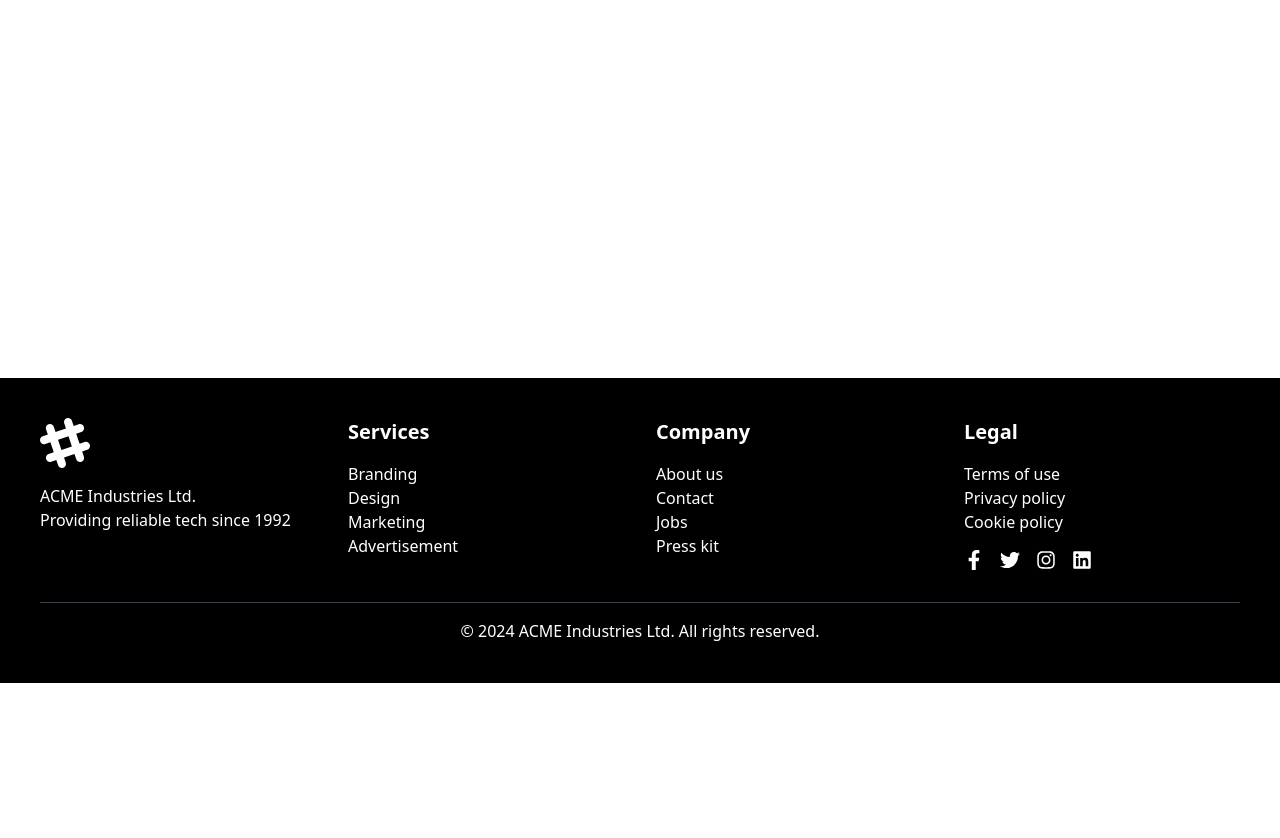
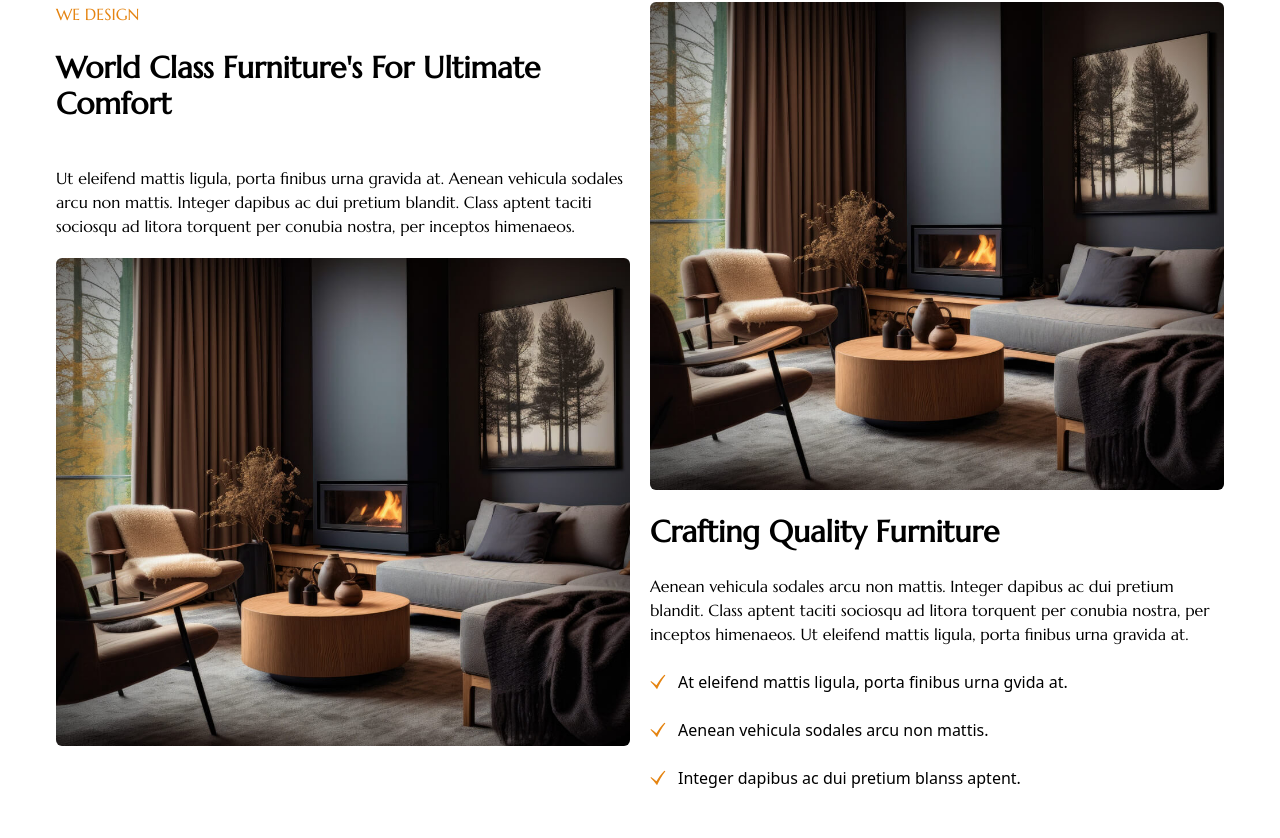
Before and after one commit to J-sense/CozyCorners, a React (Vite) app: page /about in a window 1280 px wide. Shown: the part 422-1260 px from the top of the page. Before the commit the page ends 1105 px from the top, so only its background shows below. Built offline with nearby package versions, Linux system fonts and the light colour scheme.

Commit message:
add to car

```diff
--- /dev/null
+++ b/src/components/ui/about/WeDesign.jsx
@@ -0,0 +1,54 @@
+import React from "react";
+import Headline from "../../shared/Headline";
+import img1 from "/aboutone.jpg";
+import { GiCheckMark } from "react-icons/gi";
+
+
+const WeDesign = () => {
+  return (
+    <div className="grid md:grid-cols-2 gap-5">
+      <div className="space-y-6">
+        <h1>
+          <h1 className="uppercase font-bannerfont text-primary font-base">
+            We design
+          </h1>
+          <Headline>World Class Furniture's For Ultimate Comfort</Headline>
+          <p className="font-bannerfont my-5">
+            Ut eleifend mattis ligula, porta finibus urna gravida at. Aenean
+            vehicula sodales arcu non mattis. Integer dapibus ac dui pretium
+            blandit. Class aptent taciti sociosqu ad litora torquent per conubia
+            nostra, per inceptos himenaeos.
+          </p>
+          <img src={img1} alt="" className="rounded-md" />
+        </h1>
+      </div>
+      <div>
+        <img src={img1} alt="" className="rounded-md"/>
+        <Headline>Crafting Quality Furniture</Headline>
+        <p className="font-bannerfont">
+          Aenean vehicula sodales arcu non mattis. Integer dapibus ac dui
+          pretium blandit. Class aptent taciti sociosqu ad litora torquent per
+          conubia nostra, per inceptos himenaeos. Ut eleifend mattis ligula,
+          porta finibus urna gravida at.
+        </p>
+        <ul className="my-6 space-y-6 text-black">
+          <li className="flex gap-3 items-center">
+            <GiCheckMark className="text-primary" />{" "}
+            <span>At eleifend mattis ligula, porta finibus urna gvida at.</span>
+          </li>
+          <li className="flex gap-3 items-center">
+            <GiCheckMark className="text-primary" />{" "}
+            <span>Aenean vehicula sodales arcu non mattis.
+            </span>
+          </li>
+          <li className="flex gap-3 items-center">
+            <GiCheckMark className="text-primary" />{" "}
+            <span>Integer dapibus ac dui pretium blanss aptent.</span>
+          </li>
+        </ul>
+      </div>
+    </div>
+  );
+};
+
+export default WeDesign;
--- a/src/pages/main/About.jsx
+++ b/src/pages/main/About.jsx
@@ -1,7 +1,10 @@
-import React from 'react'
-import bannerimg from"../../assets/assets/about.jpg"
-import Headline from '../../components/shared/Headline'
-import Products from '../../components/ui/Products'
+import React from "react";
+import bannerimg from "../../assets/assets/about.jpg";
+import Headline from "../../components/shared/Headline";
+import Products from "../../components/ui/Products";
+import WeDesign from "../../components/ui/about/WeDesign";
+// import Headline from '../../components/shared/Headline'
+
 const About = () => {
   return (
     <section className="">
@@ -9,11 +12,14 @@ const About = () => {
         className="h-[400px] w-full bg-cover bg-center flex items-center justify-center text-white"
         style={{ backgroundImage: `url(${bannerimg})` }}
       >
-       <Headline className="text-white">About Us</Headline>
+        <Headline className="text-white">About Us</Headline>
       </div>
+      <div className="section-container">
+        <WeDesign />
 
+      </div>
     </section>
-  )
-}
+  );
+};
 
-export default About
+export default About;
```
Also changed, not shown: public/aboutone.jpg (added), public/abouttwo.jpg (added).
